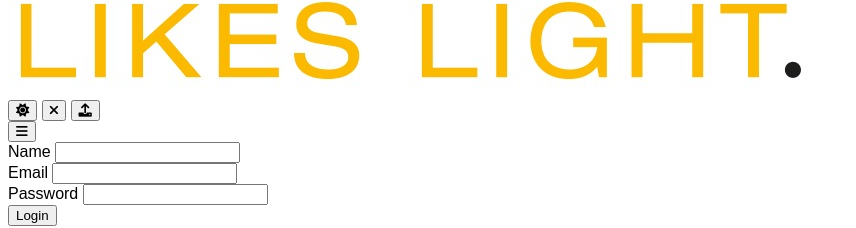
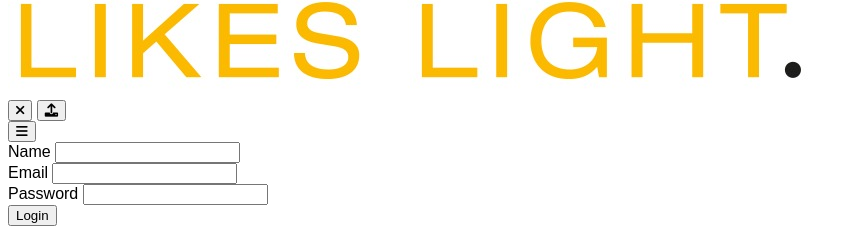
Before and after one commit to turzacse/AlpineJS, a website: page index.html in a window 1280 px wide. Shown: the part 912-1140 px from the top of the page, without its empty margins (0-856 px from the left). Drawn offline with nearby package versions, Linux system fonts and the light colour scheme; a web font is replaced by a local one.

Commit message:
remove light

```diff
--- a/index.html
+++ b/index.html
@@ -37,9 +37,9 @@
             </div>
             <div class="flex items-center space-x-4">
                 <!-- Dark/Light Mode Toggle -->
-                <button @click="darkMode = !darkMode; localStorage.setItem('darkMode', darkMode)" class="focus:outline-none">
+                <!-- <button @click="darkMode = !darkMode; localStorage.setItem('darkMode', darkMode)" class="focus:outline-none">
                     <i :class="darkMode ? 'fa-solid fa-sun text-yellow-400' : 'fa-solid fa-moon text-blue-500'" class="text-2xl"></i>
-                </button>
+                </button> -->
                 <button>
                     <i class="fa-solid fa-xmark text-2xl mr-2 text-red-500"></i>
                 </button>
```
Also changed, not shown: 1 other file.
